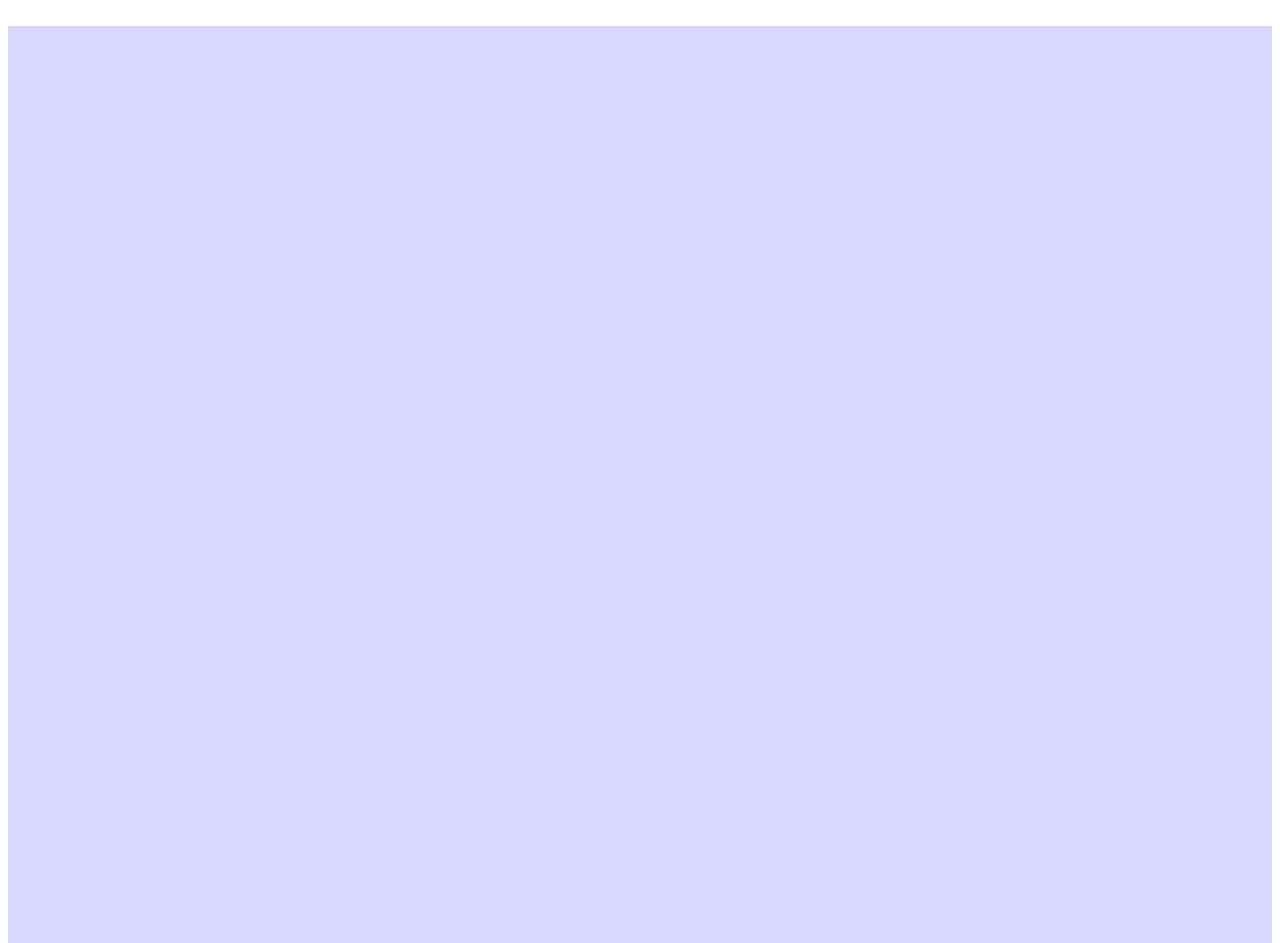
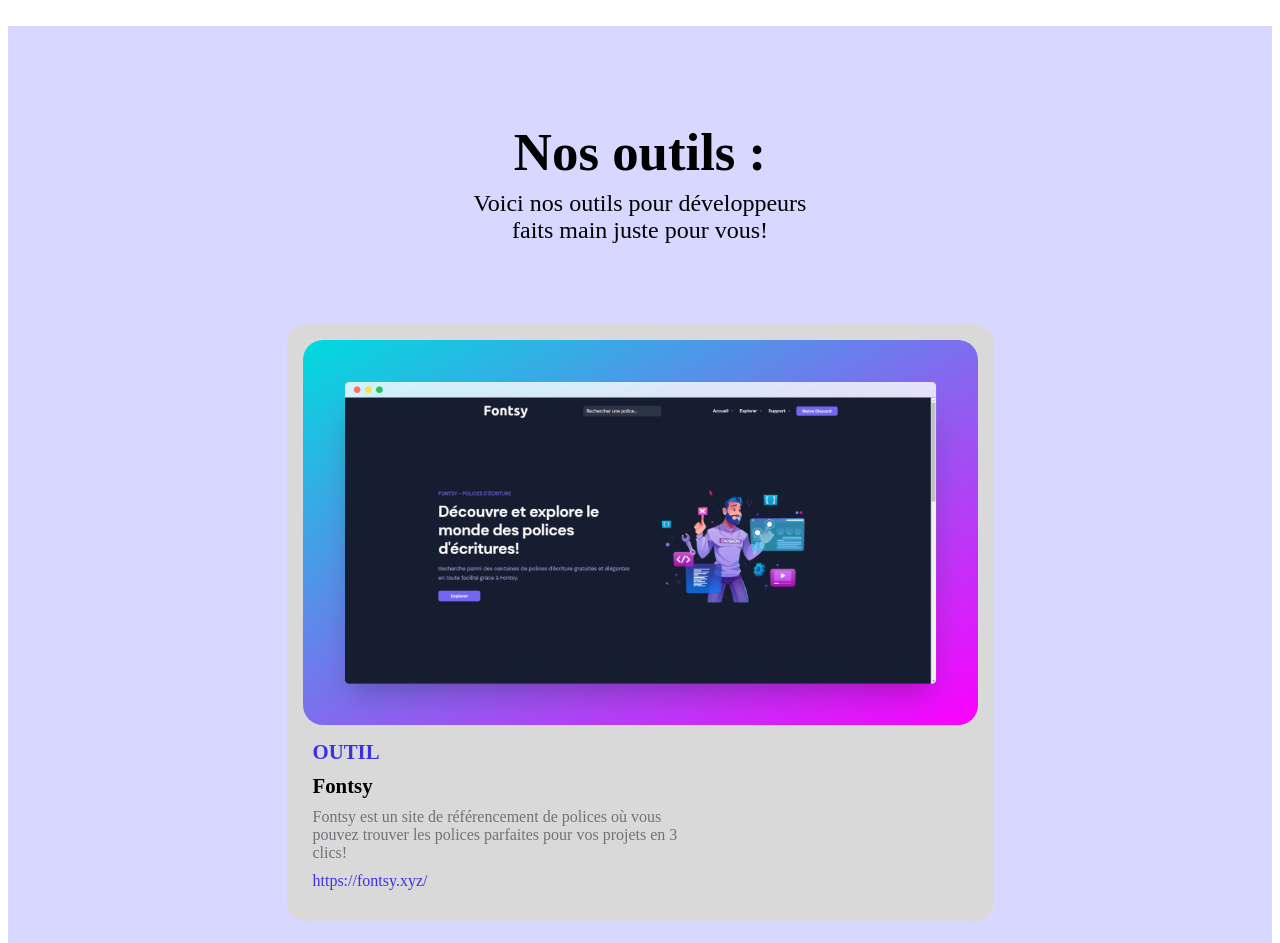
Before and after one commit to Pronicio/deepcodes, a Nuxt app: page /tools in a window 1280 px wide. Shown: the part 69-1012 px from the top of the page. Built offline with nearby package versions, Linux system fonts and the light colour scheme.

Commit message:
✨ Tools page.

```diff
--- a/assets/style/pages/tools.scss
+++ b/assets/style/pages/tools.scss
@@ -1,7 +1,70 @@
 main {
-  height: 96vh;
-
-  padding: 14vh 8vw;
+  padding: 12vh 8vw;
   background: rgba(200, 199, 255, 0.7);
   backdrop-filter: blur(300px);
+  text-align: center;
+
+  h1 {
+    margin: 0;
+    font-size: 3.3rem;
+  }
+
+  p {
+    font-size: 1.5rem;
+    margin: 8px 0 10vh;
+  }
+
+  .tools {
+    display: flex;
+    flex-direction: column;
+    align-items: center;
+
+    .card {
+      display: flex;
+      flex-direction: column;
+      align-items: flex-start;
+
+      background: #D9D9D9;
+      border-radius: 20px;
+      padding: 1rem;
+      margin-bottom: 10vh;
+
+      img {
+        border-radius: 20px;
+        width: 77vw;
+        max-width: 675px;
+      }
+
+      .text {
+        display: flex;
+        flex-direction: column;
+        align-items: flex-start;
+        text-align: left;
+        margin: 10px;
+
+        h4, h3, p, a {
+          margin: 5px 0;
+        }
+
+        h4, h3 {
+          font-size: 1.3rem;
+        }
+
+        h4 {
+          text-transform: uppercase;
+          color: $color;
+        }
+
+        p {
+          color: #717279;
+          font-size: 1rem;
+        }
+
+        a {
+          color: $color;
+          text-decoration: none;
+        }
+      }
+    }
+  }
 }
--- a/pages/index.vue
+++ b/pages/index.vue
@@ -81,6 +81,8 @@
 @import '../assets/style/style.scss';
 </style>
 
+
 <style scoped lang="scss">
+@import '../assets/style/style.scss';
 @import '../assets/style/pages/home.scss';
 </style>
--- a/pages/tools.vue
+++ b/pages/tools.vue
@@ -1,6 +1,32 @@
 <template>
   <Header/>
-  <main></main>
+  <main>
+    <h1>Nos outils :</h1>
+    <p>Voici nos outils pour développeurs<br>
+      faits main juste pour vous!</p>
+    <section class="tools">
+      <div class="card">
+        <img src="../assets/images/tools/fontsy.png" alt="Fontsy" width="500">
+        <div class="text">
+          <h4>Outil</h4>
+          <h3>Fontsy</h3>
+          <p>Fontsy est un site de référencement de polices où vous<br> pouvez trouver les polices parfaites pour vos projets
+            en 3<br> clics!</p>
+          <a href="https://fontsy.xyz/">https://fontsy.xyz/</a>
+        </div>
+      </div>
+      <div class="card">
+        <img src="../assets/images/tools/templatex.png" alt="Templatex" width="500">
+        <div class="text">
+          <h4>Outil</h4>
+          <h3>TemplateX</h3>
+          <p>Fontsy est un site de référencement de polices où vous<br> pouvez trouver les polices parfaites pour vos projets
+            en 3<br> clics!</p>
+          <a href="https://templatex.xyz/">https://templatex.xyz/</a>
+        </div>
+      </div>
+    </section>
+  </main>
   <Footer/>
 </template>
 
@@ -11,5 +37,6 @@
 </script>
 
 <style scoped lang="scss">
+@import '../assets/style/style.scss';
 @import '../assets/style/pages/tools.scss';
 </style>
```
Also changed, not shown: assets/images/tools/fontsy.png (added), assets/images/tools/templatex.png (added).
